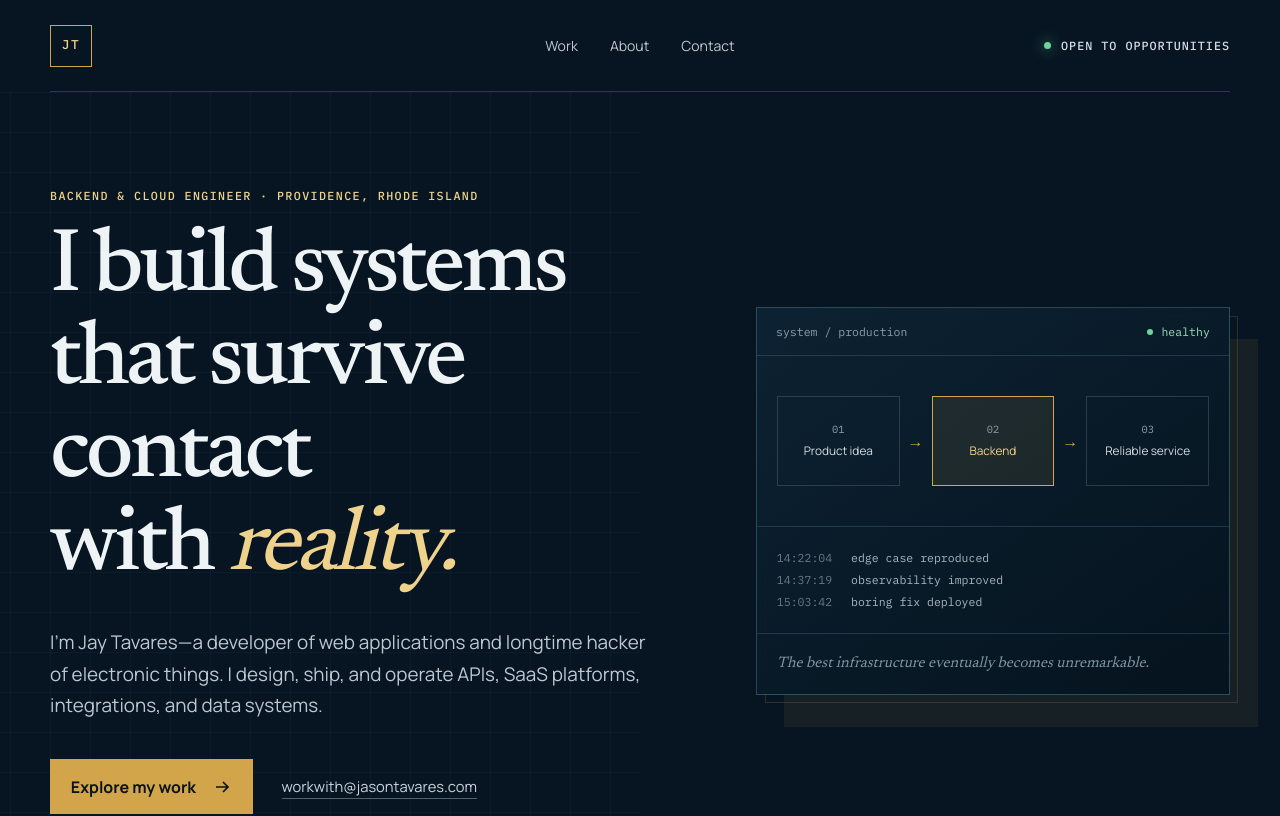
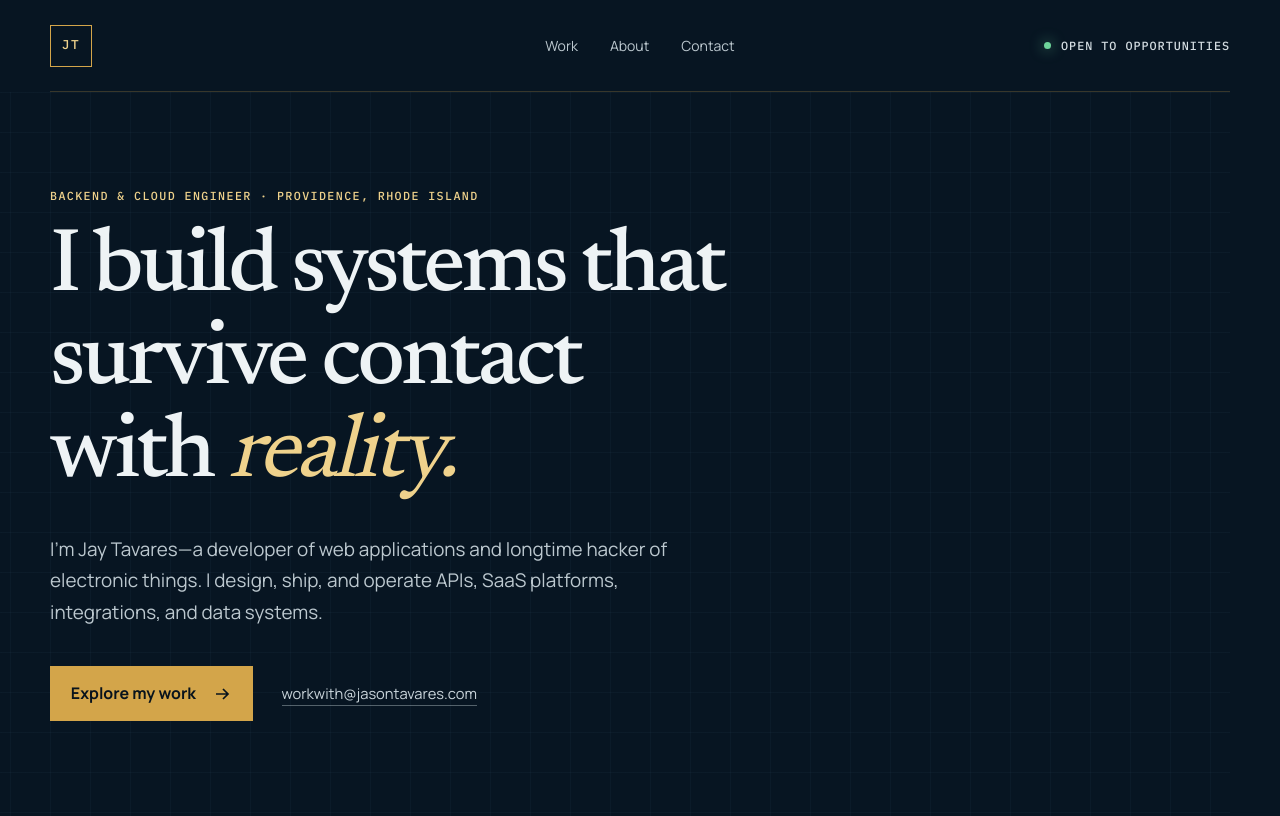
Before and after one commit to jaytavares/jasontavares.com, a Next.js app: page / in a window 1280 px wide. Shown: the top 816 px of the page. Built offline with nearby package versions, Linux system fonts and the light colour scheme.

Commit message:
Remove decorative production panel and simplify hero layout

```diff
--- a/app/globals.css
+++ b/app/globals.css
@@ -101,11 +101,6 @@ a:focus-visible {
 }
 
 .hero {
-  min-height: 690px;
-  display: grid;
-  grid-template-columns: minmax(0, 1.12fr) minmax(360px, 0.88fr);
-  gap: clamp(3rem, 8vw, 8rem);
-  align-items: center;
   padding-block: 6rem;
   position: relative;
 }
@@ -113,7 +108,7 @@ a:focus-visible {
 .hero::before {
   content: "";
   position: absolute;
-  inset: 0 50% 0 -100vw;
+  inset: 0 0 0 -100vw;
   background-image:
     linear-gradient(rgba(126, 200, 227, 0.035) 1px, transparent 1px),
     linear-gradient(90deg, rgba(126, 200, 227, 0.035) 1px, transparent 1px);
@@ -205,103 +200,6 @@ h3 {
   color: #c9d4da;
   border-bottom: 1px solid rgba(201, 212, 218, 0.4);
   font-size: 0.92rem;
-}
-
-.system-card {
-  position: relative;
-  border: 1px solid rgba(126, 200, 227, 0.28);
-  background: linear-gradient(
-    145deg,
-    rgba(13, 34, 51, 0.96),
-    rgba(5, 19, 30, 0.96)
-  );
-  box-shadow: 28px 32px 0 rgba(211, 165, 74, 0.07);
-}
-.system-card::after {
-  content: "";
-  position: absolute;
-  inset: 8px -9px -9px 8px;
-  border: 1px solid rgba(211, 165, 74, 0.18);
-  z-index: -1;
-}
-.system-card__head {
-  padding: 1rem 1.2rem;
-  display: flex;
-  justify-content: space-between;
-  border-bottom: 1px solid rgba(126, 200, 227, 0.18);
-  font:
-    0.72rem var(--font-mono),
-    monospace;
-  color: var(--muted);
-}
-.status {
-  color: #99e0b8;
-  display: inline-flex;
-  align-items: center;
-  gap: 0.5rem;
-}
-.status i {
-  width: 6px;
-  height: 6px;
-  border-radius: 50%;
-  background: #6ed49b;
-}
-.system-flow {
-  display: grid;
-  grid-template-columns: 1fr auto 1fr auto 1fr;
-  align-items: center;
-  gap: 0.5rem;
-  padding: 2.5rem 1.25rem;
-}
-.system-flow > span {
-  color: var(--brass);
-}
-.flow-node {
-  min-height: 90px;
-  display: flex;
-  flex-direction: column;
-  justify-content: center;
-  padding: 0.75rem;
-  border: 1px solid rgba(142, 160, 173, 0.25);
-  color: #d4dde2;
-  font-size: 0.74rem;
-  text-align: center;
-}
-.flow-node small {
-  color: var(--muted);
-  font:
-    0.65rem var(--font-mono),
-    monospace;
-  margin-bottom: 0.35rem;
-}
-.flow-node.active {
-  background: rgba(211, 165, 74, 0.1);
-  border-color: var(--brass);
-  color: var(--brass-light);
-}
-.system-card__log {
-  padding: 1.25rem;
-  border-top: 1px solid rgba(126, 200, 227, 0.18);
-  border-bottom: 1px solid rgba(126, 200, 227, 0.18);
-  font:
-    0.72rem/1.9 var(--font-mono),
-    monospace;
-  color: #a8b7c0;
-}
-.system-card__log p {
-  margin: 0;
-}
-.system-card__log span {
-  color: #647985;
-  margin-right: 0.75rem;
-}
-.system-card__note {
-  margin: 0;
-  padding: 1.1rem 1.25rem;
-  color: #8195a1;
-  font-family: var(--font-serif), serif;
-  font-style: italic;
-  font-size: 0.95rem;
 }
 
 .current-band {
@@ -611,13 +509,6 @@ h3 {
   .site-header nav {
     display: none;
   }
-  .hero {
-    grid-template-columns: 1fr;
-    min-height: auto;
-  }
-  .system-card {
-    max-width: 620px;
-  }
   .current-band__inner {
     grid-template-columns: 1fr;
     padding-block: 1.5rem;
@@ -644,23 +535,12 @@ h3 {
   }
   .hero {
     padding-block: 4.5rem;
-    gap: 4rem;
   }
   h1 {
     font-size: clamp(3.1rem, 16vw, 4.8rem);
   }
   .hero-intro {
     font-size: 1.04rem;
-  }
-  .system-flow {
-    grid-template-columns: 1fr;
-  }
-  .system-flow > span {
-    transform: rotate(90deg);
-    text-align: center;
-  }
-  .flow-node {
-    min-height: 70px;
   }
   .work-grid {
     grid-template-columns: 1fr;
--- a/app/page.tsx
+++ b/app/page.tsx
@@ -148,45 +148,6 @@ export default function Home() {
               workwith@jasontavares.com
             </a>
           </div>
-        </div>
-
-        <div
-          className="system-card"
-          aria-label="The kind of engineering work I enjoy"
-        >
-          <div className="system-card__head">
-            <span>system / production</span>
-            <span className="status">
-              <i /> healthy
-            </span>
-          </div>
-          <div className="system-flow" aria-hidden="true">
-            <div className="flow-node">
-              <small>01</small>Product idea
-            </div>
-            <span>→</span>
-            <div className="flow-node active">
-              <small>02</small>Backend
-            </div>
-            <span>→</span>
-            <div className="flow-node">
-              <small>03</small>Reliable service
-            </div>
-          </div>
-          <div className="system-card__log">
-            <p>
-              <span>14:22:04</span> edge case reproduced
-            </p>
-            <p>
-              <span>14:37:19</span> observability improved
-            </p>
-            <p>
-              <span>15:03:42</span> boring fix deployed
-            </p>
-          </div>
-          <p className="system-card__note">
-            The best infrastructure eventually becomes unremarkable.
-          </p>
         </div>
       </section>
 
```
Also changed, not shown: 1 other file (tests, documents, lock files or other folders).
